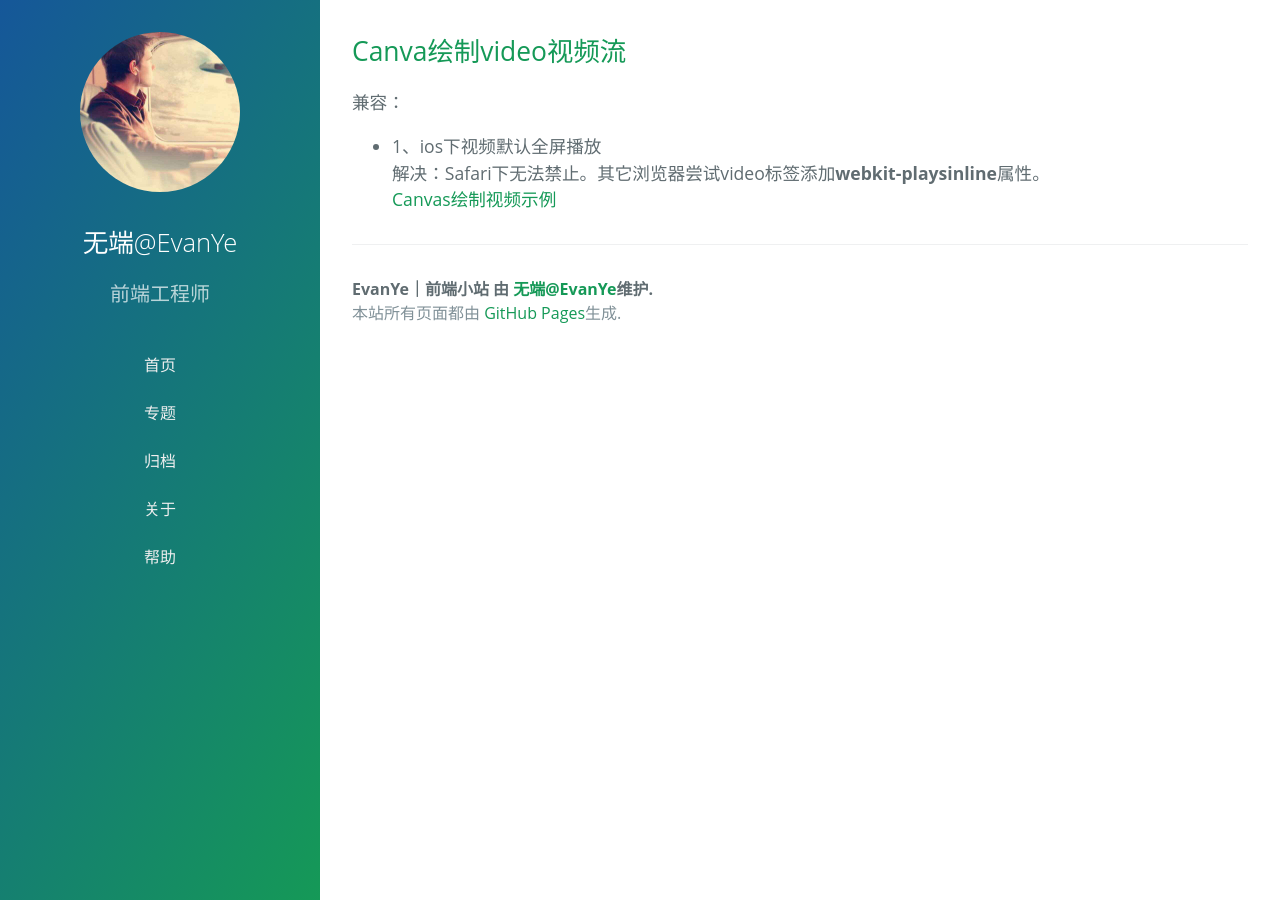
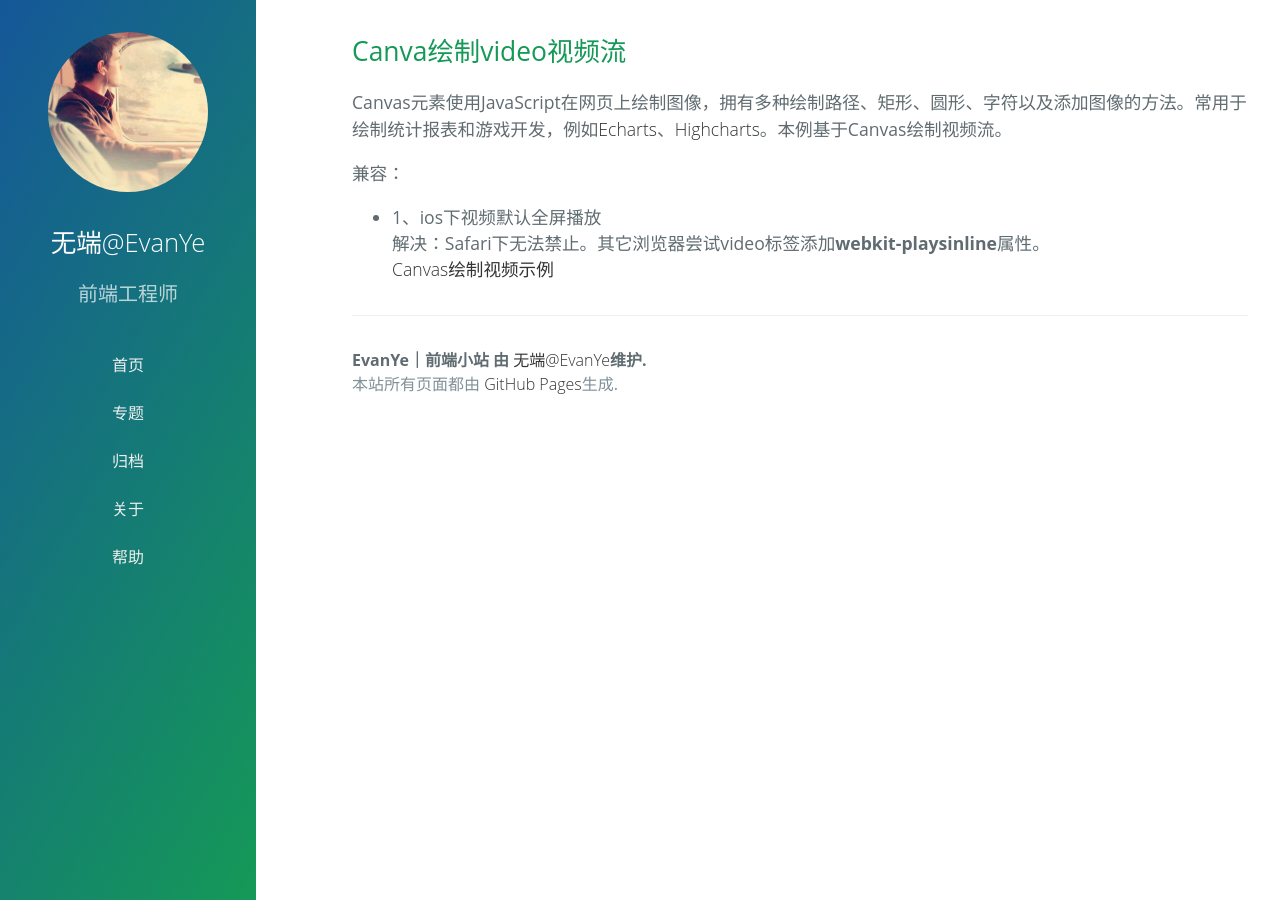
Before and after one commit to EvanYe1990/notes, a Jekyll site: the page built from docs/20150423/index.md, in a window 1280 px wide. Built offline with Jekyll 4.4.1, drawn with Linux system fonts in a browser that asks for light colours; our own code applies the rules of GitHub Pages for plain Markdown files.

Commit message:
左侧样式修改

```diff
--- a/assets/css/style.css
+++ b/assets/css/style.css
@@ -254,7 +254,7 @@ td, th { padding: 0; }
 
 body { padding: 0; margin: 0; font-family: "Open Sans", "Helvetica Neue", Helvetica, Arial, sans-serif; font-size: 16px; line-height: 1.5; color: #606c71; }
 
-a { color: #159957; text-decoration: none; }
+a { color: #333; text-decoration: none; font-weight: 300; }
 a:hover { text-decoration: underline; }
 
 .btn { display: inline-block; margin-bottom: 1rem; color: rgba(255, 255, 255, 0.7); background-color: rgba(255, 255, 255, 0.08); border-color: rgba(255, 255, 255, 0.2); border-style: solid; border-width: 1px; border-radius: 0.3rem; transition: color 0.2s, background-color 0.2s, border-color 0.2s; }
@@ -273,7 +273,7 @@ a:hover { text-decoration: underline; }
     position: fixed;
     left: 0;
     top: 0;
-    width: 20rem;
+    width: 16rem;
   }
   .page-header .avator {
     display: block;
--- a/docs/20150423/index.md
+++ b/docs/20150423/index.md
@@ -1,4 +1,5 @@
 # Canva绘制video视频流
+Canvas元素使用JavaScript在网页上绘制图像，拥有多种绘制路径、矩形、圆形、字符以及添加图像的方法。常用于绘制统计报表和游戏开发，例如[Echarts](http://echarts.baidu.com/)、[Highcharts](https://www.hcharts.cn/)。本例基于Canvas绘制视频流。
 
 兼容：
 - 1、ios下视频默认全屏播放
```
Also changed, not shown: docs/20150417/index.md (+1 -0 lines), 1 other file.
